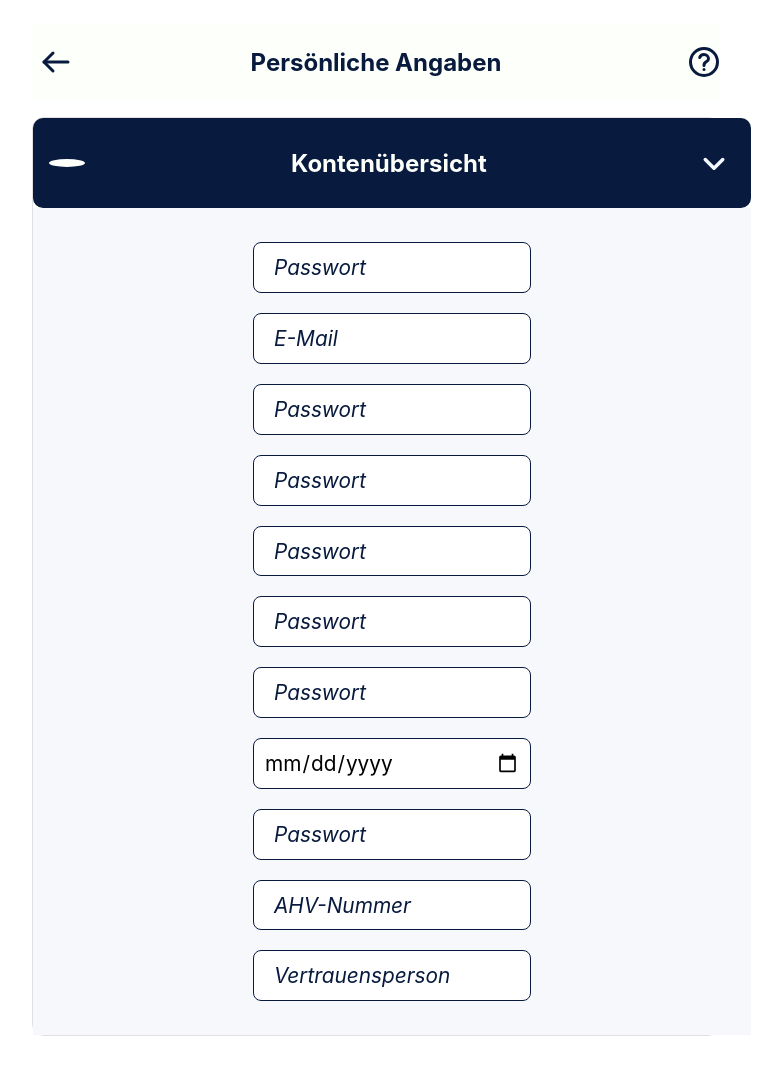
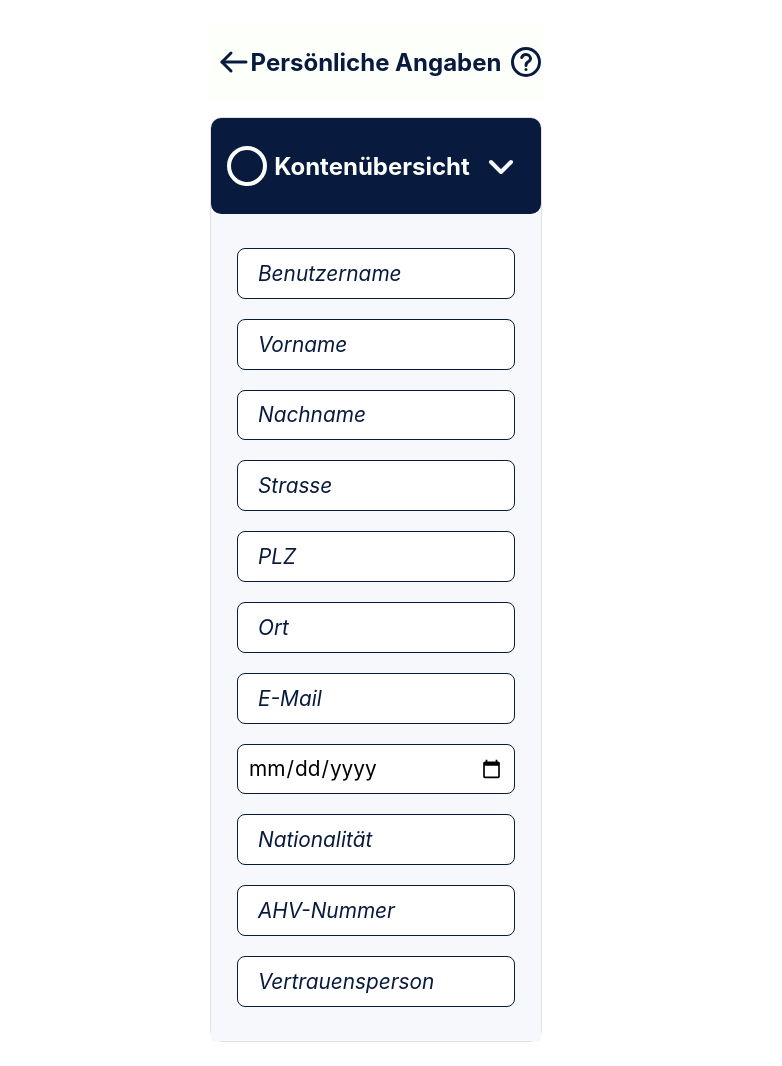
Before and after one commit to stephr8/im4, a PHP site: page /user-information.html in a window 1280 px wide. Shown: the whole page, without its empty margins (264-1046 px from the left). Before the commit the page ends 1036 px from the top, so only its background shows below. Run offline with PHP 8.4, Linux system fonts and the light colour scheme.

Commit message:
accordion schmal - finally!!!!!

```diff
--- a/css/style.css
+++ b/css/style.css
@@ -265,9 +265,7 @@
 .accordion {
   border: 1px solid #e0e0e0;
   border-radius: 12px;
-
   font-family: sans-serif;
-/*   padding: 4px; */
   margin: 0 auto;
   justify-content: space-around;
   flex-direction: column;
@@ -277,7 +275,6 @@
   background-color: #FDFFFB;
   font-family: Inter, sans-serif;
   display: block;
-  max-width: 45rem;
   /* oder 100% für volle Breite, je nach Design */
   margin: 0 auto;
   /* zentriert horizontal */
@@ -297,15 +294,14 @@
   align-items: center;
   cursor: pointer;
   border-radius: 10px;
-  width: 100%;
-  max-width: 45rem;
 }
 
 .checkbox-circle {
   justify-content: flex-start;
   color: #FDFFFB;
-  curser: pointer;
+  cursor: pointer;
   width: 2rem;
+  height: 2rem;
   border: 0.3rem solid #FDFFFB;
   border-radius: 50%;
   display: flex;
@@ -319,7 +315,6 @@
   justify-content: center;
   font-size: 1.5rem;
   font-weight: bold;
-  width: 100%;
 }
 
 .accordion-icon {
@@ -341,8 +336,6 @@
   padding-left: 1rem;
   padding-right: 1rem;
   font-family: Inter, sans-serif;
-  width: 45rem;
-  max-width: 100%;
 }
 
 .accordion-text {
--- a/user-information.html
+++ b/user-information.html
@@ -33,31 +33,31 @@
     <div class="accordion-body">
       <form id="loginForm">
        <div>
-        <input type="text" id="username" required placeholder="Passwort"/>
+        <input type="text" id="username" required placeholder="Benutzername"/>
        </div>
        <div>
-        <input type="text" id="first_name" required placeholder="E-Mail"/>
+        <input type="text" id="first_name" required placeholder="Vorname"/>
        </div>
        <div>
-        <input type="text" id="last_name" required placeholder="Passwort"/>
+        <input type="text" id="last_name" required placeholder="Nachname"/>
        </div>
        <div>
-        <input type="text" id="street" required placeholder="Passwort"/>
+        <input type="text" id="street" required placeholder="Strasse"/>
        </div>
        <div>
-        <input type="number" id="zip" required placeholder="Passwort"/>
+        <input type="number" id="zip" required placeholder="PLZ"/>
        </div>
        <div>
-        <input type="text" id="town" required placeholder="Passwort"/>
+        <input type="text" id="town" required placeholder="Ort"/>
        </div>
        <div>
-        <input type="email" id="email"  required placeholder="Passwort"/>
+        <input type="email" id="email"  required placeholder="E-Mail"/>
        </div>
        <div>
-        <input type="date" id="birthdate" required placeholder="Passwort"/>
+        <input type="date" id="birthdate" required placeholder="Geburtsdatum"/>
        </div>
         <div>
-          <input type="text" id="nationality" required placeholder="Passwort"/>
+          <input type="text" id="nationality" required placeholder="Nationalität"/>
         </div>
         <div>
           <input type="number" id="ahv" required placeholder="AHV-Nummer"/>
```
